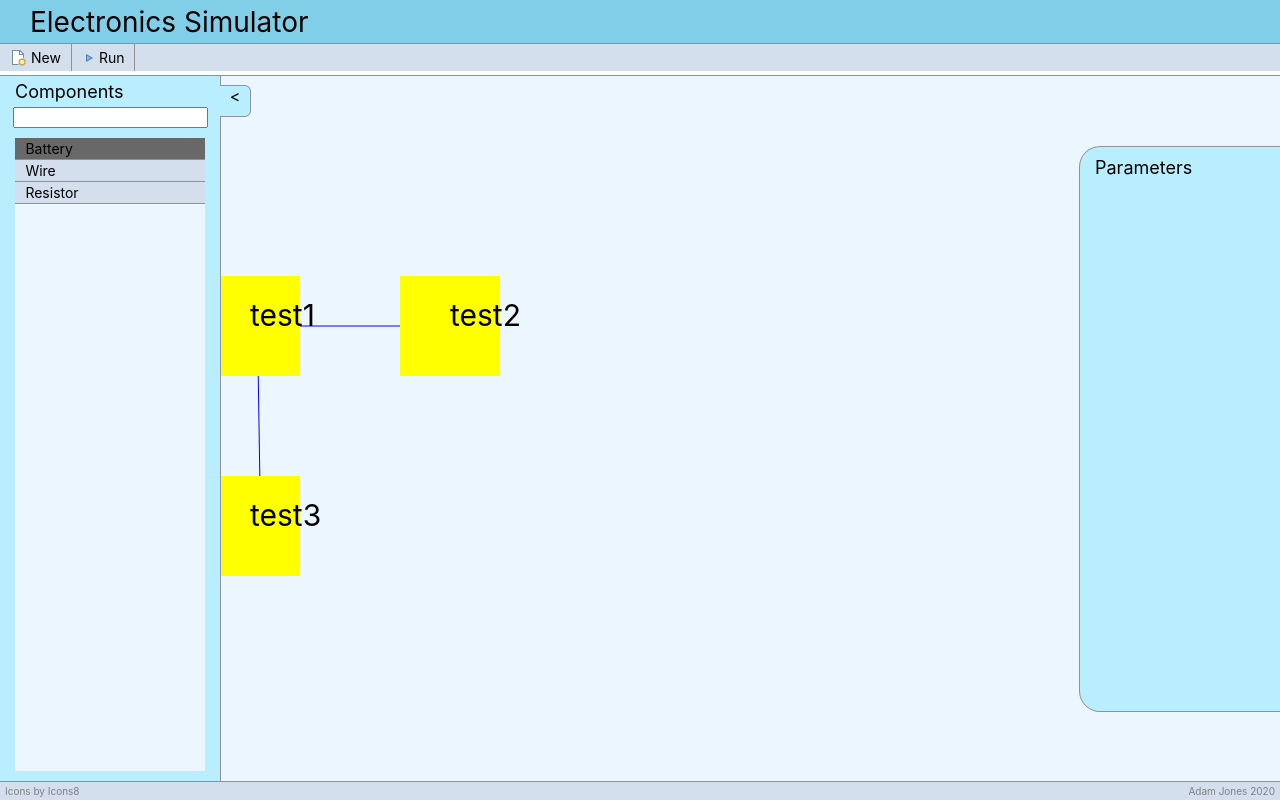
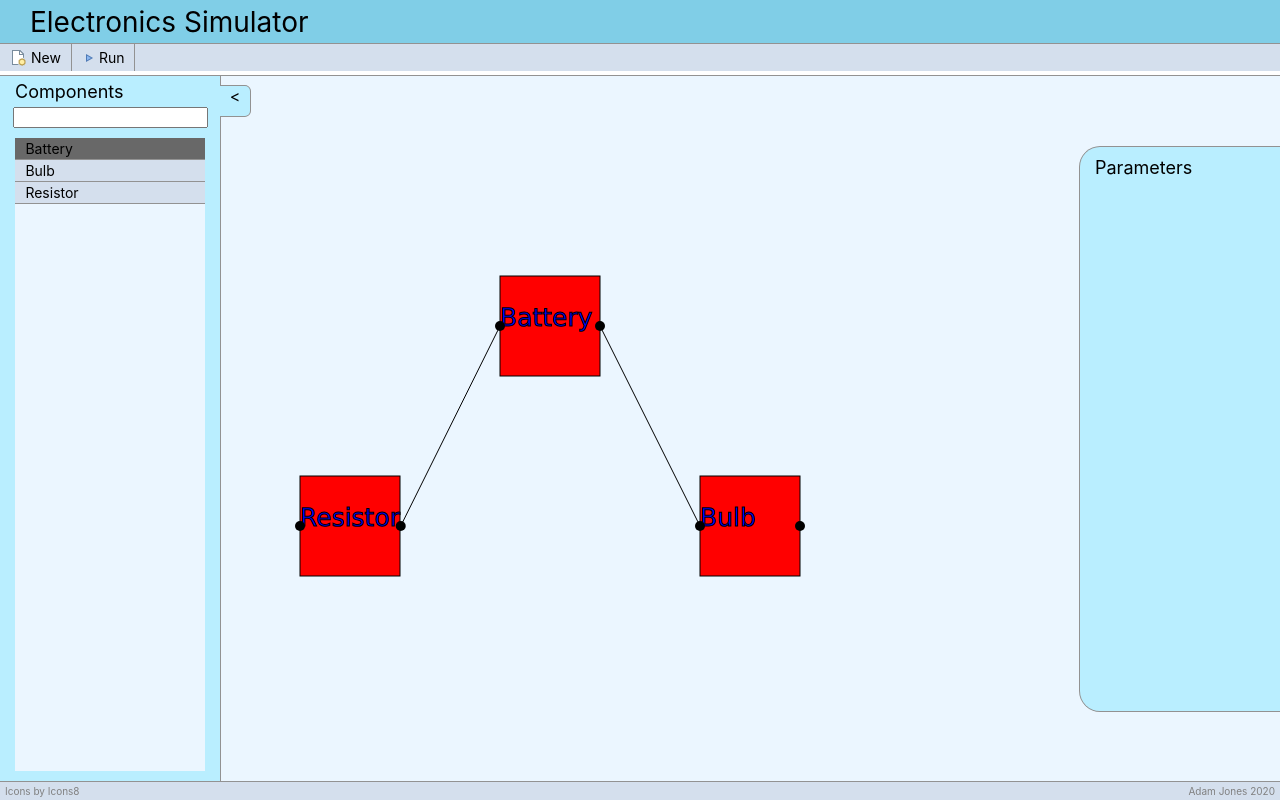
Before and after one commit to Jonezia/electronics-simulator, a React (Create React App) app: page / in a window 1280 px wide. Built offline with nearby package versions, Linux system fonts and the light colour scheme.

Commit message:
refactor <use> & getCoordinates, clear paper

```diff
--- a/src/App.js
+++ b/src/App.js
@@ -4,11 +4,19 @@ import Header from './header/header'
 import Footer from './footer/footer'
 import Main from './main/main'
 
+let onClickClearPaperPass
+const onClickClearPaper = () => {
+    onClickClearPaperPass()
+}
+const setClearPaper = (func) => {
+    onClickClearPaperPass = func
+}
+
 export default function App() {
   return (
     <div id="app">
-      <Header/>
-      <Main/>
+      <Header onClickClearPaper={onClickClearPaper}/>
+      <Main setClearPaper={setClearPaper}/>
       <Footer/>
     </div>
   );
--- a/src/header/header.jsx
+++ b/src/header/header.jsx
@@ -7,7 +7,7 @@ export default function Header(props) {
     return(
         <div id="headerContainer">
             <Title/>
-            <Toolbar/>
+            <Toolbar onClickClearPaper={props.onClickClearPaper}/>
         </div>
     )
 }
--- a/src/header/toolbar/toolbar.jsx
+++ b/src/header/toolbar/toolbar.jsx
@@ -6,8 +6,7 @@ import play from './images/play-16.png'
 export default function Toolbar(props) {
 
     const clearGrid = () => {
-        let grid = document.getElementById("gridElements");
-        grid.innerHTML = "";
+        props.onClickClearPaper()
     }
 
     return(
--- a/src/main/components/components.jsx
+++ b/src/main/components/components.jsx
@@ -3,7 +3,7 @@ import React,{useState} from 'react'
 
 import Component from './component/component'
 
-let componentsArray = ["Battery","Wire","Resistor"]
+let componentsArray = ["Battery","Bulb","Resistor"]
 
 export default function Components(props) {
 
@@ -15,7 +15,6 @@ export default function Components(props) {
     }
 
     const toggleComponents = () => {
-        console.log("clicked")
         let Components = document.getElementById("componentsContainer")
         let Toggle = document.getElementById("componentsToggle")
         if (Components.className === "maximised") {
@@ -39,9 +38,9 @@ export default function Components(props) {
             </div>
             <div id="componentsListContainer">
                 <div id="componentsList">
-                    {componentsArray.map(name => {
+                    {componentsArray.map((name,index) => {
                         return <Component name={name} handleClick={props.changeActiveComponent}
-                        active={name === props.activeComponent}/>
+                        active={name === props.activeComponent} key={index}/>
                     })}
                 </div>
             </div>
--- a/src/main/grid/grid.jsx
+++ b/src/main/grid/grid.jsx
@@ -1,9 +1,6 @@
 import './grid.css'
 import React,{useEffect} from 'react'
 import Snap from 'snapsvg-cjs'
-
-const svgns = "http://www.w3.org/2000/svg";
-const xlinkns = "http://www.w3.org/1999/xlink";
 
 Snap.plugin(function (Snap, Element, Paper, global, Fragment) {
     function dragStart(x, y, e) {
@@ -20,30 +17,42 @@ Snap.plugin(function (Snap, Element, Paper, global, Fragment) {
     }
 
     function updatePaths() {
-        var key;
+        let key;
         for(key in this.paths) {
-            this.paths[key][0].attr({"path" : this.getPathString(this.paths[key][1])});
+            this.paths[key][0].attr({"path" : this.getPathString(this.paths[key][1],
+                this.paths[key][2],this.paths[key][3])});
             this.paths[key][0].prependTo(this.paper);
         }
     }
 
-    function getCoordinates() {
+    function getCoordinates(direction) {
+        if (direction === "left") {
+            let bbl = this.select("circle:nth-child(2)").node.getBoundingClientRect()
+            return [(bbl.left+bbl.right)/2,(bbl.top+bbl.bottom)/2-76];
+        }
+        else if (direction === "right") {
+            let bbr = this.select("circle:nth-child(3)").node.getBoundingClientRect()
+            return [(bbr.left+bbr.right)/2,(bbr.top+bbr.bottom)/2-76];
+        }
+        else {
             let bb = this.getBBox();
             return [bb.cx,bb.cy];
         }
+    }
 
-    function getPathString(obj) {
-        var p1 = this.getCoordinates();
-        var p2 = obj.getCoordinates();
+    function getPathString(obj,directionFrom,directionTo) {
+        var p1 = this.getCoordinates(directionFrom);
+        var p2 = obj.getCoordinates(directionTo);
         return "M"+p1[0]+","+p1[1]+"L"+p2[0]+","+p2[1];
     }
 
-    function addPath(obj) {
+    function addPath(obj,directionFrom,directionTo) {
         var id = obj.id;
-        var path = this.paper.path(this.getPathString(obj)).attr({fill:'none', stroke:'blue', strokeWidth:1});
+        var path = this.paper.path(this.getPathString(obj,directionFrom,directionTo))
+        .attr({fill:'none', stroke:'black', strokeWidth:1});
         path.prependTo(this.paper);
-        this.paths[id] = [path, obj];
-        obj.paths[this.id] = [path, this];
+        this.paths[id] = [path, obj, directionFrom, directionTo];
+        obj.paths[this.id] = [path, this, directionTo, directionFrom];
     }
 
     function removePath(obj) {
@@ -58,12 +67,15 @@ Snap.plugin(function (Snap, Element, Paper, global, Fragment) {
         }
     }
 
-    Paper.prototype.draggableRect = function (x, y, w, h, text) {
-        let rect = this.rect(0,0,w,h).transform("T"+x+","+y);
-        let textElem = this.text(w/2,h/2,text).transform("T"+x+","+y);
-        rect.attr({fill: "yellow"})
-        textElem.attr({fontSize: "30px", fill: "black"})
-        let g = this.g(rect,textElem)
+    Paper.prototype.draggableRect = function (x, y, component) {
+        let body = this.use(`${component}Template`).transform("T"+x+","+y);
+        let bb = body.node.getBoundingClientRect();
+        let h = bb.bottom - bb.top
+        let w = bb.right - bb.left
+        let leftNode = this.circle(0,h/2,5).transform("T"+x+","+y);
+        let rightNode = this.circle(w,h/2,5).transform("T"+x+","+y);
+        body.attr({fill: "white", stroke: "black", strokeWidth: 1})
+        let g = this.g(body,leftNode,rightNode);
         g.paths = {};
         g.drag(dragMove, dragStart, dragEnd);
         g.updatePaths = updatePaths;
@@ -82,36 +94,39 @@ export default function Grid(props) {
 
     useEffect(() => {
         paper = Snap("#fullGrid");
-        let rect1 = paper.draggableRect(200,200,100,100,"test1")
-        let rect2 = paper.draggableRect(400,200,100,100,"test2")
-        let rect3 = paper.draggableRect(200,400,100,100,"test3")
-        rect1.addPath(rect2)
-        rect1.addPath(rect3)
-    });
+        let rect1 = paper.draggableRect(500,200,"Battery")
+        let rect2 = paper.draggableRect(300,400,"Resistor")
+        let rect3 = paper.draggableRect(700,400,"Bulb")
+        rect1.addPath(rect2,"left","right")
+        rect1.addPath(rect3,"right","left")
+    },[]);
 
     const newComponent = (e) => {
-        let rect = paper.draggableRect(e.clientX-50,e.clientY-126,100,100,props.activeComponent)
+        //let rect = paper.draggableRect(e.clientX-50,e.clientY-126,100,100,props.activeComponent);
     }
+
+    const clearPaper = () => {
+        paper.clear()
+    }
+    props.setClearPaper(clearPaper)
 
     return(
         <div id="gridContainer">
             <svg id="fullGrid" onClick={newComponent}>
             <defs>
                 <g id="BatteryTemplate">
-                        <rect x="-50" y="-126" width="100" height="100" fill="red"></rect>
-                        <text x="-50" y="-76" fontFamily="Verdana" fontSize="25" fill="blue">Battery</text>
+                    <rect x="0" y="0" width="100" height="100" fill="red"></rect>
+                    <text x="0" y="50" fontFamily="Verdana" fontSize="25" fill="blue">Battery</text>
                 </g>
-                    <g id="WireTemplate">
-                        <rect x="-50" y="-126" width="100" height="100" fill="red"></rect>
-                        <text x="-50" y="-76" fontFamily="Verdana" fontSize="25" fill="blue">Wire</text>
+                <g id="BulbTemplate">
+                    <rect x="0" y="0" width="100" height="100" fill="red"></rect>
+                    <text x="0" y="50" fontFamily="Verdana" fontSize="25" fill="blue">Bulb</text>
                 </g>
                 <g id="ResistorTemplate">
-                        <rect x="-50" y="-126" width="100" height="100" fill="red"></rect>
-                        <text x="-50" y="-76" fontFamily="Verdana" fontSize="25" fill="blue">Resistor</text>
+                    <rect x="0" y="0" width="100" height="100" fill="red"></rect>
+                    <text x="0" y="50" fontFamily="Verdana" fontSize="25" fill="blue">Resistor</text>
                 </g>
             </defs>
-                <g id="gridElements">
-                </g>
             </svg>
         </div>
     )
--- a/src/main/main.jsx
+++ b/src/main/main.jsx
@@ -16,7 +16,8 @@ export default function Main(props) {
         <div id="mainContainer">
             <Components changeActiveComponent={changeActiveComponent}
             activeComponent={activeComponent}/>
-            <Grid activeComponent={activeComponent}/>
+            <Grid activeComponent={activeComponent}
+            setClearPaper={props.setClearPaper}/>
             <Parameters/>
         </div>
     )
```
Lines whose indentation alone changed are shown as unchanged.
